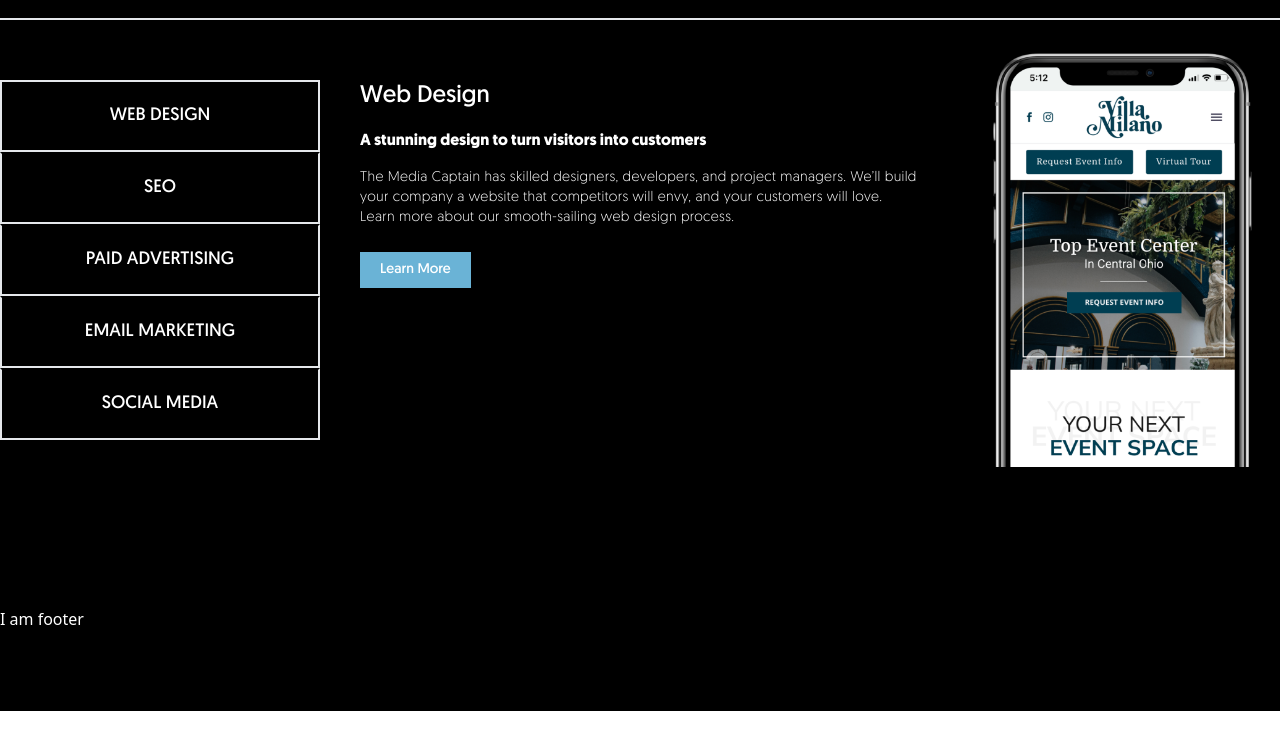
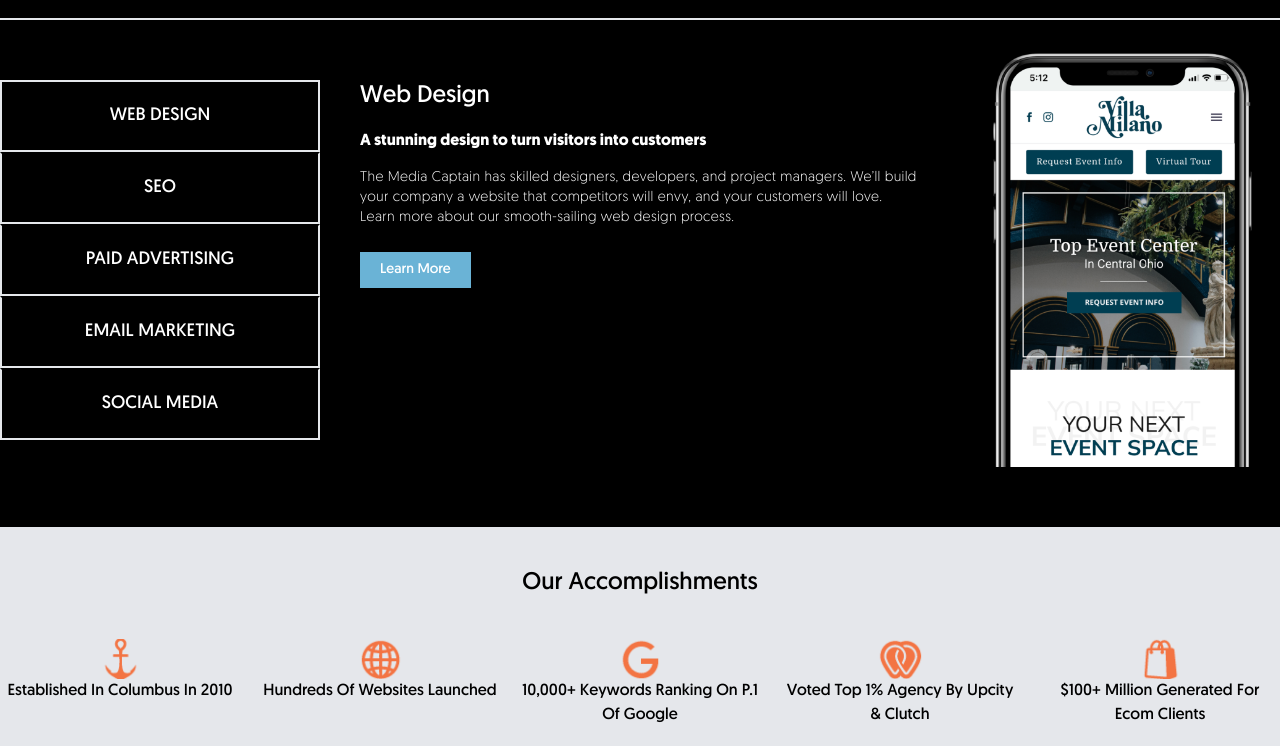
Before and after one commit to bluppco/themediacaptain.com, an Astro site: page / in a window 1280 px wide. Shown: the part 206-952 px from the top of the page. Before the commit the page ends 917 px from the top, so only its background shows below. Built offline with nearby package versions, Linux system fonts and the light colour scheme; Astro itself is replaced by a stand-in of ours.

Commit message:
feat: created accomplishments component

```diff
--- /dev/null
+++ b/src/atoms/atoms-nandini/headings/six/center/index.astro
@@ -0,0 +1,3 @@
+<h6 class="font-geomanist_book text-center">
+    <slot/>
+</h6>
--- /dev/null
+++ b/src/atoms/atoms-nandini/headings/two/2xl/center/index.astro
@@ -0,0 +1,3 @@
+<h2 class="text-2xl font-geomanist_book text-center">
+    <slot/>
+</h2>
--- a/src/components/home/accomplishments/index.astro
+++ b/src/components/home/accomplishments/index.astro
@@ -0,0 +1,78 @@
+---
+
+// IMPORT ASTRO LAYOUTS
+import Container from "@/layouts/container/index.astro"
+
+// IMPORT ASTRO ATOMS
+import PictureInternal from "@/atoms/picture/internal/index.astro"
+import HeadingTwo2xlCenter from "@/atoms/atoms-nandini/headings/two/2xl/center/index.astro"
+import HeadingSixCenter from "@/atoms/atoms-nandini/headings/six/center/index.astro"
+
+// GET ASTRO PROPS
+const data = {
+
+    title:"Our Accomplishments"
+
+}
+
+// Array
+const icons=[
+
+    {
+        alternative_text:"icon",
+        source:"/icons/accomplishment-1.png",
+        sub_title:"Established In Columbus In 2010",
+    },
+    {
+        alternative_text:"icon",
+        source:"/icons/accomplishment-2.png",
+        sub_title:"Hundreds Of Websites Launched",
+    },
+    {
+        alternative_text:"icon",
+        source:"/icons/accomplishment-3.png",
+        sub_title:"10,000+ Keywords Ranking On P.1 Of Google",
+    },
+    {
+        alternative_text:"icon",
+        source:"/icons/accomplishment-4.png",
+        sub_title:"Voted Top 1% Agency By Upcity & Clutch",
+    },
+    {
+        alternative_text:"icon",
+        source:"/icons/accomplishment-5.png",
+        sub_title:"$100+ Million Generated For Ecom Clients",
+    },
+
+]
+
+---
+<section class="bg-gray-200 py-10">
+    <Container>
+        <div class="space-y-10">
+            <HeadingTwo2xlCenter>{ data.title }</HeadingTwo2xlCenter>
+            <div class="grid grid-rows-5 md:grid-cols-5 md:grid-rows-none justify-center md:justify-between gap-5">
+                {
+                    icons.map( ( item ) => {
+
+                        return (
+
+                                <div>
+                                    <div class="mx-auto w-12 aspect-[6/5]">
+                                        <PictureInternal
+                                            alternative_text={ item.alternative_text }
+                                            source={ item.source }
+                                        />
+                                    </div>
+                                    <HeadingSixCenter>{ item.sub_title }</HeadingSixCenter>
+                                </div>
+
+
+                        )
+                    })
+                }
+
+            </div>
+        </div>
+    </Container>
+</section>
--- a/src/components/home/core-services/index.astro
+++ b/src/components/home/core-services/index.astro
@@ -11,7 +11,7 @@ import HeadingTwo5xlSky from "@/atoms/atoms-nandini/headings/two/5xl/sky/index.a
 import Link from "@/atoms/links/index.astro"
 import ListLargeCenterWhite from "@/atoms/atoms-nandini/list-items/lg/center/white/index.astro"
 import ListLargeCenterGray from "@/atoms/atoms-nandini/list-items/lg/center/white/hover-gray/index.astro"
-import ParagraphBoldWhite from "@/atoms/atoms-nandini/paragraphs/bold/white/index.astro"
+import ParagraphWhite from "@/atoms/atoms-nandini/paragraphs/white/index.astro"
 import ParagraphSmallLightWhite from "@/atoms/atoms-nandini/paragraphs/sm/light/white/index.astro"
 import ParagraphSmallRed from "@/atoms/atoms-nandini/paragraphs/sm/red/index.astro"
 import PictureInternal from "@/atoms/picture/internal/index.astro"
@@ -99,7 +99,7 @@ const input=[
                 <div class="md:mx-10 mt-10 md:col-span-2">
                     <div class="space-y-4">
                         <HeadingThree2xlWhite>{ data.sub_title }</HeadingThree2xlWhite>
-                        <ParagraphBoldWhite>{ data.sub_desc1 }</ParagraphBoldWhite>
+                        <ParagraphWhite>{ data.sub_desc1 }</ParagraphWhite>
                         <ParagraphSmallLightWhite>{ data.sub_desc2 }</ParagraphSmallLightWhite>
                     </div>
                     <Link aria_label="learn-more-button" href="/services/web-design/">
```
Also changed, not shown: public/icons/accomplishment-1.png (added), public/icons/accomplishment-2.png (added), public/icons/accomplishment-3.png (added), public/icons/accomplishment-4.png (added), public/icons/accomplishment-5.png (added), src/atoms/atoms-nandini/paragraphs/white/index.astro (renamed from src/atoms/atoms-nandini/paragraphs/bold/white/index.astro).
